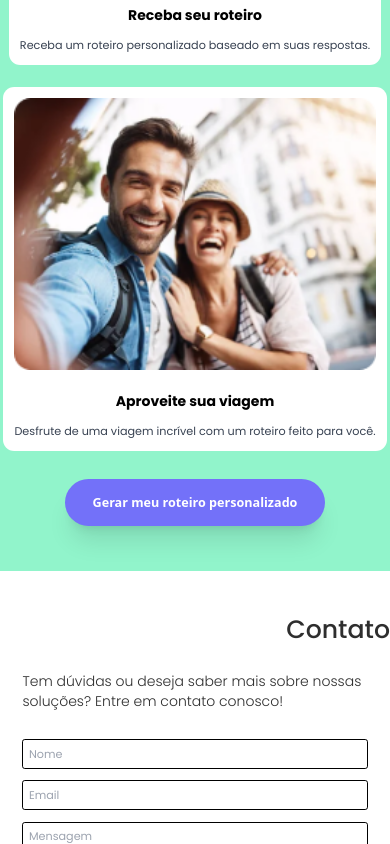
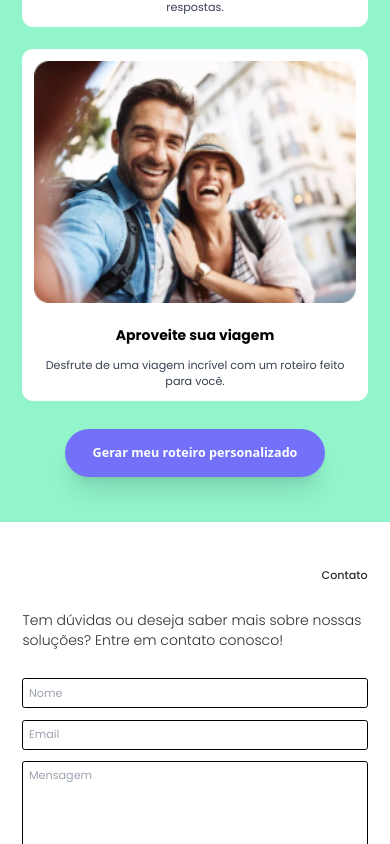
Before and after one commit to goltaraguilherme/vamo-ai-landing, a React (Vite) app: page / in a window 390 px wide. Shown: the part 1756-2600 px from the top of the page. Built offline with nearby package versions, Linux system fonts and the light colour scheme.

Commit message:
add padding for mobile view

```diff
--- a/src/App.tsx
+++ b/src/App.tsx
@@ -57,7 +57,7 @@ function App() {
       <section id="how-it-works" className="bg-[#91F4CB] h-full md:h-screen py-16">
         <div className="container">
           <h2 className="px-8 md:p-0 font-medium text-4xl mb-12">Como funciona</h2>
-          <div className="flex md:flex-row flex-col gap-8 items-center justify-between text-center">
+          <div className="px-8 md:p-0 flex md:flex-row flex-col gap-8 items-center justify-between text-center">
             <div className="flex flex-col flex-1 p-4 gap-4 bg-white rounded-2xl">
               <img src="./imgform.png" alt="Placeholder" className="mb-4" />
               <h3 className="font-bold text-xl">Preencha o formulário</h3>
@@ -89,7 +89,7 @@ function App() {
           <img src="./imgcontact.png" alt="" />
         </div>
         <div className="container text-right pl-0">
-          <h2 className="text-4xl font-medium mb-10">Contato</h2>
+          <h2 className="px-8 md:p-0text-4xl font-medium mb-10">Contato</h2>
           <p className="px-8 md:p-0 font-light text-xl mb-10 text-left">
             Tem dúvidas ou deseja saber mais sobre nossas soluções? Entre em contato conosco!
           </p>
```
